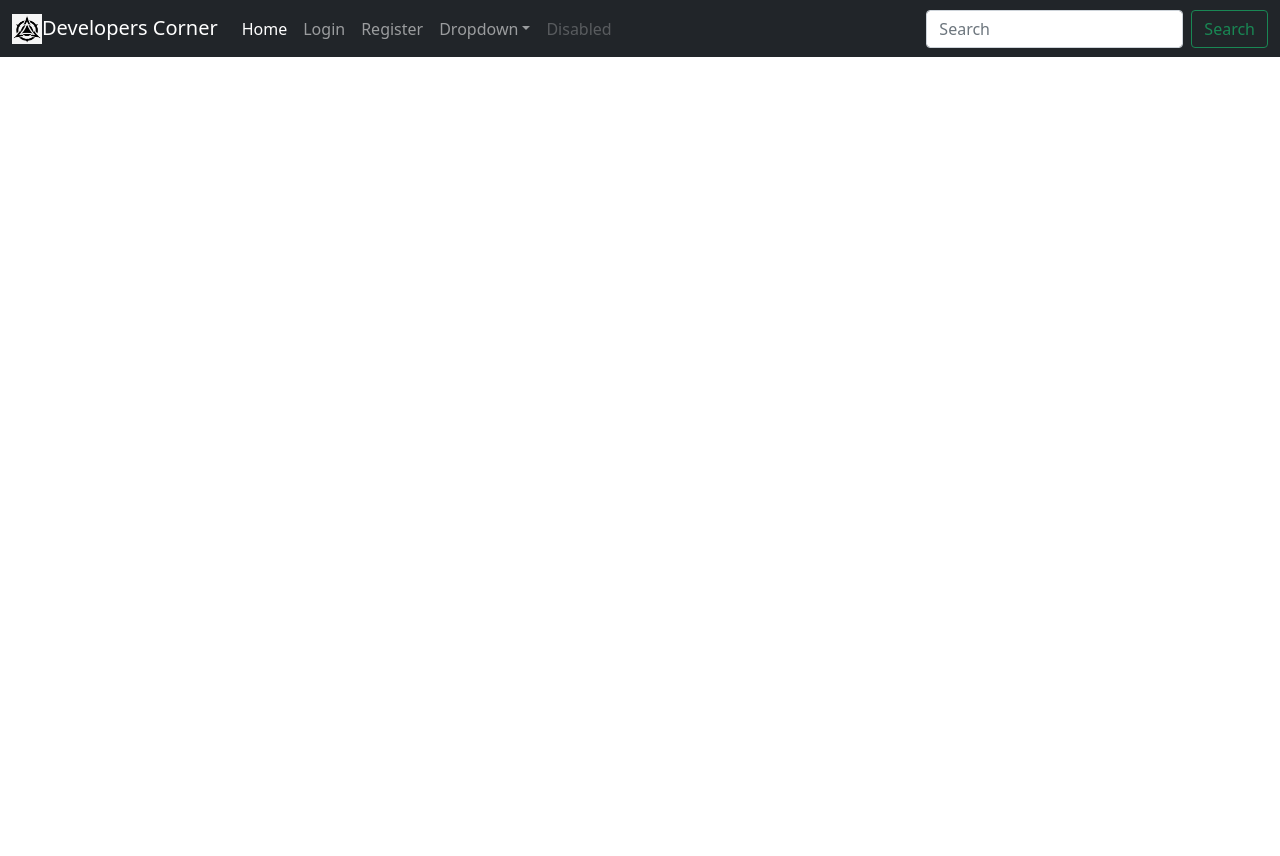
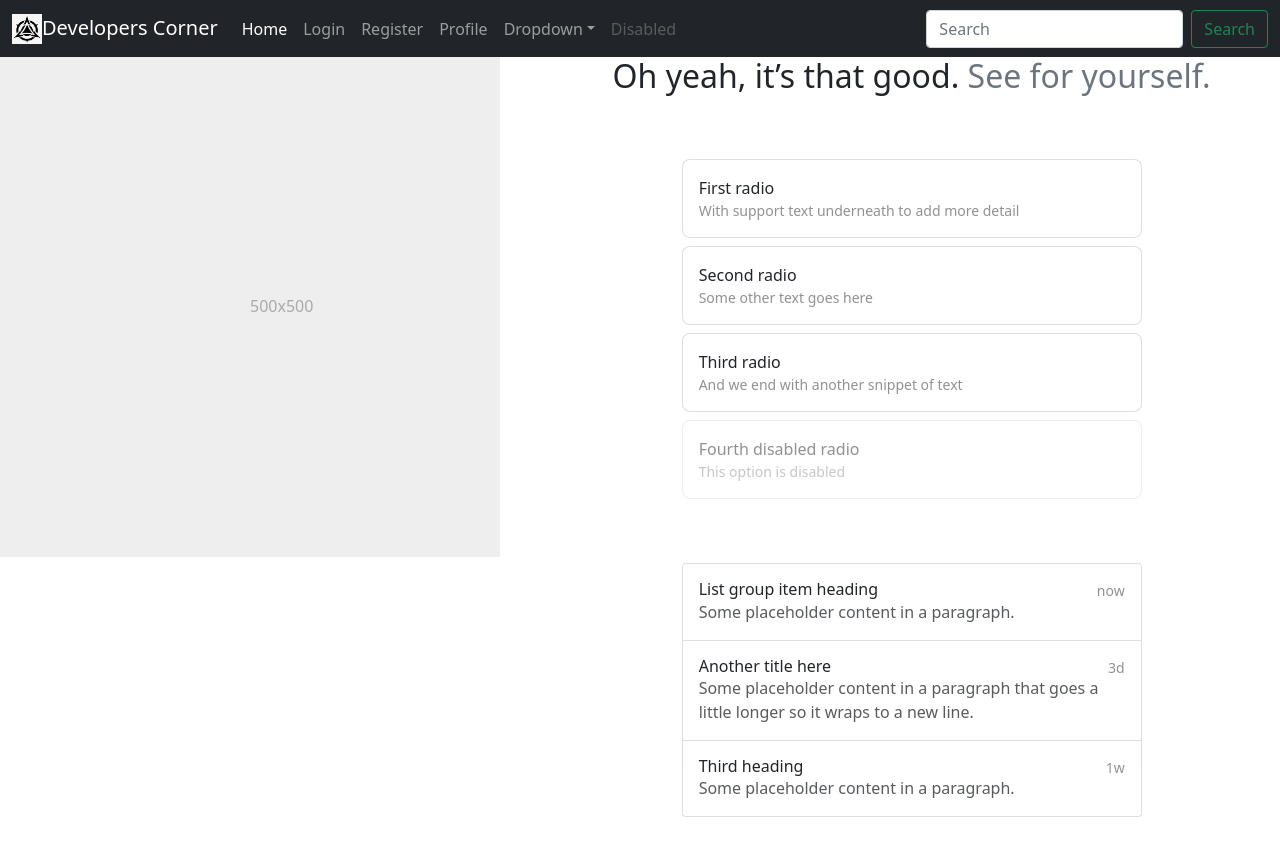
Before and after one commit to arnav-verma22/SM-MERN, a React (Create React App) app in the folder client2.0/: page /profile in a window 1280 px wide. Shown: the top 856 px of the page. Before the commit the page ends 800 px from the top, so only its background shows below. Built offline with nearby package versions, Linux system fonts and the light colour scheme.

Commit message:
Added profile page

```diff
--- a/client2.0/src/App.jsx
+++ b/client2.0/src/App.jsx
@@ -4,6 +4,7 @@ import React, { Component } from "react";
 import NavBar from "./components/Navbar";
 import Login from "./components/login";
 import Register from "./components/Register";
+import Profile from "./components/profile";
 import { BrowserRouter } from 'react-router-dom';
 import {Route, Routes} from 'react-router-dom';
 
@@ -14,6 +15,7 @@ function App() {
       <Routes>
         <Route path="/login" element = {<Login />} />
         <Route path="/register" element = {<Register />} />
+        <Route path="/profile" element = {<Profile />} />
       </Routes>
 
     </BrowserRouter>
--- a/client2.0/src/components/Navbar.jsx
+++ b/client2.0/src/components/Navbar.jsx
@@ -27,6 +27,9 @@ const NavBar = () => {
                   <li className="nav-item">
                     <a className="nav-link" href="/register">Register</a>
                   </li>
+                  <li className="nav-item">
+                    <a className="nav-link" href="/profile">Profile</a>
+                  </li>
                   <li className="nav-item dropdown">
                     <a className="nav-link dropdown-toggle" href="#" id="navbarDropdown" role="button" data-bs-toggle="dropdown" aria-expanded="false">
                       Dropdown
--- /dev/null
+++ b/client2.0/src/components/profile.js
@@ -0,0 +1,82 @@
+import React from "react";
+import "../css/list-groups.css";
+
+const Profile = () => {
+    return(
+        <>
+            <div class="row featurette">
+                <div class="col-md-7 order-md-2">
+                    <h2 class="featurette-heading text-center">Oh yeah, it’s that good. <span class="text-muted">See for yourself.</span></h2>
+
+
+
+                    <div class="list-group list-group-checkable">
+                        <input class="list-group-item-check" type="radio" name="listGroupCheckableRadios" id="listGroupCheckableRadios1" value="" />
+                        <label class="list-group-item py-3" for="listGroupCheckableRadios1">
+                            First radio
+                            <span class="d-block small opacity-50">With support text underneath to add more detail</span>
+                        </label>
+
+                        <input class="list-group-item-check" type="radio" name="listGroupCheckableRadios" id="listGroupCheckableRadios2" value="" />
+                        <label class="list-group-item py-3" for="listGroupCheckableRadios2">
+                            Second radio
+                            <span class="d-block small opacity-50">Some other text goes here</span>
+                        </label>
+
+                        <input class="list-group-item-check" type="radio" name="listGroupCheckableRadios" id="listGroupCheckableRadios3" value="" />
+                        <label class="list-group-item py-3" for="listGroupCheckableRadios3">
+                            Third radio
+                            <span class="d-block small opacity-50">And we end with another snippet of text</span>
+                        </label>
+
+                        <input class="list-group-item-check" type="radio" name="listGroupCheckableRadios" id="listGroupCheckableRadios4" value="" disabled />
+                        <label class="list-group-item py-3" for="listGroupCheckableRadios4">
+                            Fourth disabled radio
+                            <span class="d-block small opacity-50">This option is disabled</span>
+                        </label>
+                    </div>
+
+
+
+                    <div class="list-group">
+                        <a href="#" class="list-group-item list-group-item-action d-flex gap-3 py-3" aria-current="true">
+                            <div class="d-flex gap-2 w-100 justify-content-between">
+                            <div>
+                                <h6 class="mb-0">List group item heading</h6>
+                                <p class="mb-0 opacity-75">Some placeholder content in a paragraph.</p>
+                            </div>
+                            <small class="opacity-50 text-nowrap">now</small>
+                            </div>
+                        </a>
+                        <a href="#" class="list-group-item list-group-item-action d-flex gap-3 py-3" aria-current="true">
+                            <div class="d-flex gap-2 w-100 justify-content-between">
+                            <div>
+                                <h6 class="mb-0">Another title here</h6>
+                                <p class="mb-0 opacity-75">Some placeholder content in a paragraph that goes a little longer so it wraps to a new line.</p>
+                            </div>
+                            <small class="opacity-50 text-nowrap">3d</small>
+                            </div>
+                        </a>
+                        <a href="#" class="list-group-item list-group-item-action d-flex gap-3 py-3" aria-current="true">
+                            <div class="d-flex gap-2 w-100 justify-content-between">
+                            <div>
+                                <h6 class="mb-0">Third heading</h6>
+                                <p class="mb-0 opacity-75">Some placeholder content in a paragraph.</p>
+                            </div>
+                            <small class="opacity-50 text-nowrap">1w</small>
+                            </div>
+                        </a>
+                    </div>
+
+
+                </div>
+                <div class="col-md-5 order-md-1">
+                    <svg class="bd-placeholder-img bd-placeholder-img-lg featurette-image img-fluid mx-auto" width="500" height="500" xmlns="http://www.w3.org/2000/svg" role="img" aria-label="Placeholder: 500x500" preserveAspectRatio="xMidYMid slice" focusable="false"><title>Placeholder</title><rect width="100%" height="100%" fill="#eee"/><text x="50%" y="50%" fill="#aaa" dy=".3em">500x500</text></svg>
+
+                </div>
+            </div>
+
+        </>
+    )
+}
+export default Profile
--- /dev/null
+++ b/client2.0/src/css/carousel.css
@@ -0,0 +1,93 @@
+/* GLOBAL STYLES
+-------------------------------------------------- */
+/* Padding below the footer and lighter body text */
+
+body {
+  padding-top: 3rem;
+  padding-bottom: 3rem;
+  color: #5a5a5a;
+}
+
+
+/* CUSTOMIZE THE CAROUSEL
+-------------------------------------------------- */
+
+/* Carousel base class */
+.carousel {
+  margin-bottom: 4rem;
+}
+/* Since positioning the image, we need to help out the caption */
+.carousel-caption {
+  bottom: 3rem;
+  z-index: 10;
+}
+
+/* Declare heights because of positioning of img element */
+.carousel-item {
+  height: 32rem;
+}
+.carousel-item > img {
+  position: absolute;
+  top: 0;
+  left: 0;
+  min-width: 100%;
+  height: 32rem;
+}
+
+
+/* MARKETING CONTENT
+-------------------------------------------------- */
+
+/* Center align the text within the three columns below the carousel */
+.marketing .col-lg-4 {
+  margin-bottom: 1.5rem;
+  text-align: center;
+}
+.marketing h2 {
+  font-weight: 400;
+}
+/* rtl:begin:ignore */
+.marketing .col-lg-4 p {
+  margin-right: .75rem;
+  margin-left: .75rem;
+}
+/* rtl:end:ignore */
+
+
+/* Featurettes
+------------------------- */
+
+.featurette-divider {
+  margin: 5rem 0; /* Space out the Bootstrap <hr> more */
+}
+
+/* Thin out the marketing headings */
+.featurette-heading {
+  font-weight: 300;
+  line-height: 1;
+  /* rtl:remove */
+  letter-spacing: -.05rem;
+}
+
+
+/* RESPONSIVE CSS
+-------------------------------------------------- */
+
+@media (min-width: 40em) {
+  /* Bump up size of carousel content */
+  .carousel-caption p {
+    margin-bottom: 1.25rem;
+    font-size: 1.25rem;
+    line-height: 1.4;
+  }
+
+  .featurette-heading {
+    font-size: 50px;
+  }
+}
+
+@media (min-width: 62em) {
+  .featurette-heading {
+    margin-top: 7rem;
+  }
+}
--- /dev/null
+++ b/client2.0/src/css/list-groups.css
@@ -0,0 +1,61 @@
+.b-example-divider {
+  height: 3rem;
+  background-color: rgba(0, 0, 0, .1);
+  border: solid rgba(0, 0, 0, .15);
+  border-width: 1px 0;
+  box-shadow: inset 0 .5em 1.5em rgba(0, 0, 0, .1), inset 0 .125em .5em rgba(0, 0, 0, .15);
+}
+
+.bi {
+  vertical-align: -.125em;
+  fill: currentColor;
+}
+
+.opacity-50 { opacity: .5; }
+.opacity-75 { opacity: .75; }
+
+.list-group {
+  width: auto;
+  max-width: 460px;
+  margin: 4rem auto;
+}
+
+.form-check-input:checked + .form-checked-content {
+  opacity: .5;
+}
+
+.form-check-input-placeholder {
+  pointer-events: none;
+  border-style: dashed;
+}
+[contenteditable]:focus {
+  outline: 0;
+}
+
+.list-group-checkable {
+  display: grid;
+  gap: .5rem;
+  border: 0;
+}
+.list-group-checkable .list-group-item {
+  cursor: pointer;
+  border-radius: .5rem;
+}
+.list-group-item-check {
+  position: absolute;
+  clip: rect(0, 0, 0, 0);
+  pointer-events: none;
+}
+.list-group-item-check:hover + .list-group-item {
+  background-color: var(--bs-light);
+}
+.list-group-item-check:checked + .list-group-item {
+  color: #fff;
+  background-color: var(--bs-blue);
+}
+.list-group-item-check[disabled] + .list-group-item,
+.list-group-item-check:disabled + .list-group-item {
+  pointer-events: none;
+  filter: none;
+  opacity: .5;
+}
```
